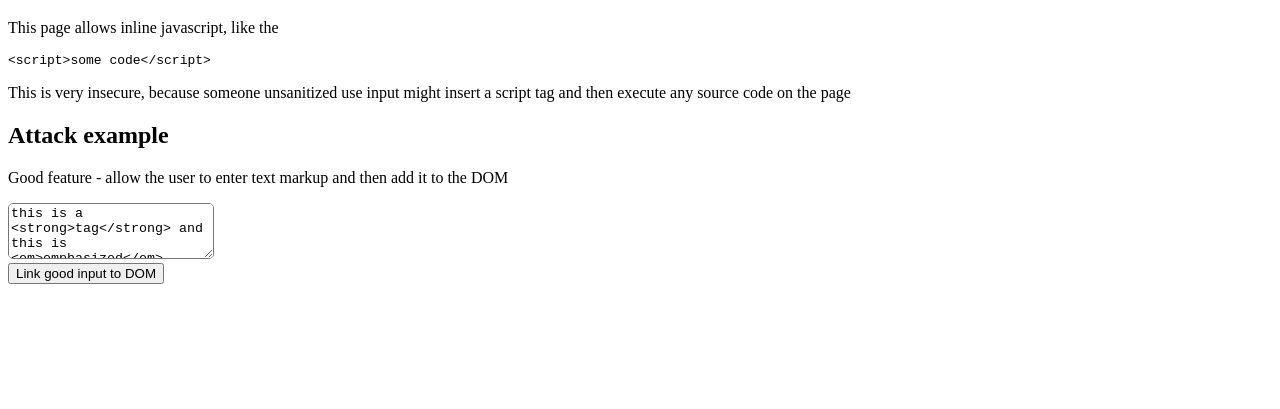
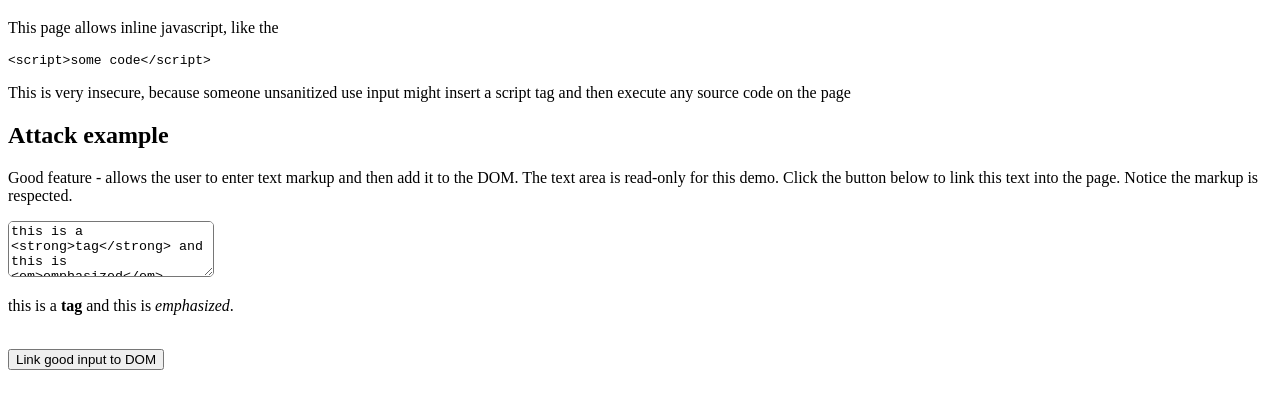
Before and after one commit to bahmutov/disable-inline-javascript-tutorial, a website: page index.html in a window 1280 px wide. Both pictures are taken after a click on the button "Link good input to DOM". Shown: the part 61-470 px from the top of the page. Drawn offline with Linux system fonts and the light colour scheme.

Commit message:
insecure page

```diff
--- a/index.html
+++ b/index.html
@@ -17,11 +17,15 @@
   and then execute any source code on the page</p>
 
   <h2>Attack example</h2>
-  <p>Good feature - allow the user to enter text markup and then add it to the DOM</p>
+  <p>Good feature - allows the user to enter text markup and then add it to the DOM.
+  The text area is read-only for this demo. Click the button below to link this text into
+  the page. Notice the markup is respected.</p>
   <textarea id="goodInput"
     readonly="readonly">this is a <strong>tag</strong> and this is <em>emphasized</em>.</textarea>
   <br>
   <button id="linkGoodInput">Link good input to DOM</button>
   </p>
+
+  <script src="insecure-page.js"></script>
 </body>
 </html>
--- /dev/null
+++ b/insecure-page.js
@@ -0,0 +1,16 @@
+(function insecurePage() {
+  console.log('insecure-page script started');
+
+  function linkGoodInput() {
+    console.log('linking good content to the DOM');
+    var input = document.getElementById('goodInput');
+    var markup = input.value;
+    console.log('linking markup\n' + markup);
+    input.insertAdjacentHTML('afterend', '<p>\n' + markup + '\n</p>\n');
+  }
+
+  document.getElementById('linkGoodInput').addEventListener('click',
+    linkGoodInput);
+
+  console.log('insecure-page script finished');
+}());
```
Also changed, not shown: 1 other file.
